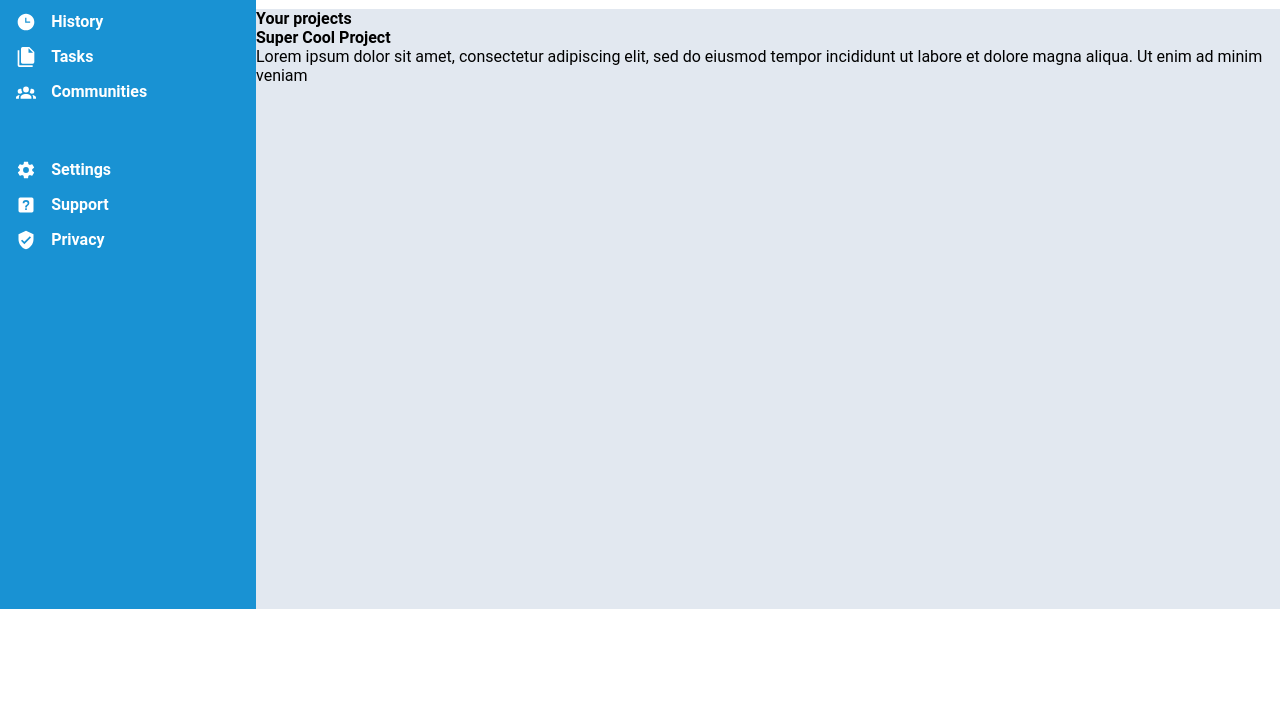
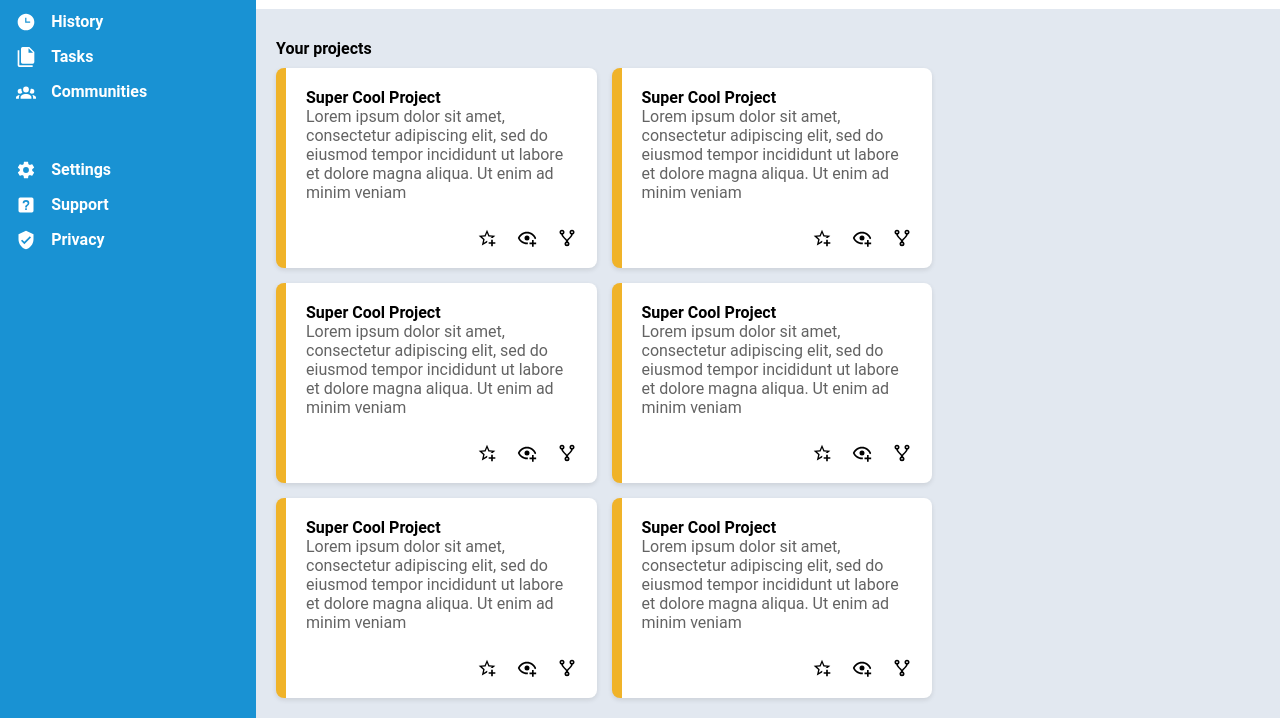
Before and after one commit to guillaumesrl/grid-project, a plain HTML site: page index.html in a window 1280 px wide. Shown: the part 191-909 px from the top of the page. Before the commit the page ends 800 px from the top, so only its background shows below. Drawn offline with Linux system fonts and the light colour scheme.

Commit message:
project cards grid done

```diff
--- a/index.html
+++ b/index.html
@@ -85,16 +85,72 @@
         <div class="main">
             <div class="projects">
                 <h2>Your projects</h2>
-            </div>
-            <div class="project-grid">
-                <div class="card">
-                    <h3>Super Cool Project</h3>
-                    <p class="project-content">Lorem ipsum dolor sit amet, consectetur adipiscing elit, sed do eiusmod tempor incididunt
-                        ut labore et dolore magna aliqua. Ut enim ad minim veniam</p>
-                    <div class="card-action">
-                        <img src="">
-                        <img src="">
-                        <img src="">
+                <div class="project-grid">
+                    <div class="card">
+                        <h3>Super Cool Project</h3>
+                        <p class="project-content">Lorem ipsum dolor sit amet, consectetur adipiscing elit, sed do
+                            eiusmod tempor incididunt
+                            ut labore et dolore magna aliqua. Ut enim ad minim veniam</p>
+                        <div class="card-action">
+                            <img src="files/star-plus-outline.svg">
+                            <img src="files/eye-plus-outline.svg">
+                            <img src="files/source-fork.svg">
+                        </div>
+                    </div>
+                    <div class="card">
+                        <h3>Super Cool Project</h3>
+                        <p class="project-content">Lorem ipsum dolor sit amet, consectetur adipiscing elit, sed do
+                            eiusmod tempor incididunt
+                            ut labore et dolore magna aliqua. Ut enim ad minim veniam</p>
+                        <div class="card-action">
+                            <img src="files/star-plus-outline.svg">
+                            <img src="files/eye-plus-outline.svg">
+                            <img src="files/source-fork.svg">
+                        </div>
+                    </div>
+                    <div class="card">
+                        <h3>Super Cool Project</h3>
+                        <p class="project-content">Lorem ipsum dolor sit amet, consectetur adipiscing elit, sed do
+                            eiusmod tempor incididunt
+                            ut labore et dolore magna aliqua. Ut enim ad minim veniam</p>
+                        <div class="card-action">
+                            <img src="files/star-plus-outline.svg">
+                            <img src="files/eye-plus-outline.svg">
+                            <img src="files/source-fork.svg">
+                        </div>
+                    </div>
+                    <div class="card">
+                        <h3>Super Cool Project</h3>
+                        <p class="project-content">Lorem ipsum dolor sit amet, consectetur adipiscing elit, sed do
+                            eiusmod tempor incididunt
+                            ut labore et dolore magna aliqua. Ut enim ad minim veniam</p>
+                        <div class="card-action">
+                            <img src="files/star-plus-outline.svg">
+                            <img src="files/eye-plus-outline.svg">
+                            <img src="files/source-fork.svg">
+                        </div>
+                    </div>
+                    <div class="card">
+                        <h3>Super Cool Project</h3>
+                        <p class="project-content">Lorem ipsum dolor sit amet, consectetur adipiscing elit, sed do
+                            eiusmod tempor incididunt
+                            ut labore et dolore magna aliqua. Ut enim ad minim veniam</p>
+                        <div class="card-action">
+                            <img src="files/star-plus-outline.svg">
+                            <img src="files/eye-plus-outline.svg">
+                            <img src="files/source-fork.svg">
+                        </div>
+                    </div>
+                    <div class="card">
+                        <h3>Super Cool Project</h3>
+                        <p class="project-content">Lorem ipsum dolor sit amet, consectetur adipiscing elit, sed do
+                            eiusmod tempor incididunt
+                            ut labore et dolore magna aliqua. Ut enim ad minim veniam</p>
+                        <div class="card-action">
+                            <img src="files/star-plus-outline.svg">
+                            <img src="files/eye-plus-outline.svg">
+                            <img src="files/source-fork.svg">
+                        </div>
                     </div>
                 </div>
             </div>
--- a/style.css
+++ b/style.css
@@ -171,3 +171,52 @@
 .header-bottom .informations .text .greetings {
     align-self: end;
 }
+
+.main {
+    display: grid;
+    grid-template-columns: 2fr 1fr;
+    padding: 30px 20px 20px 20px;
+}
+
+.main .projects {
+    display: grid;
+    grid-template-columns: 1fr;
+    gap: 10px;
+}
+
+.main .projects .project-grid {
+    display: grid;
+    grid-template-columns: repeat(auto-fit, minmax(300px, 1fr));
+    gap: 15px;
+}
+
+.main .projects .project-grid .card {
+    min-height: 200px;
+    background-color: white;
+    display: grid;
+    grid-template-rows: auto 1fr auto;
+    padding: 20px;
+    border-radius: 8px;
+    border-left: 10px solid #F0B329;
+    box-shadow: 0 2px 5px rgba(0,0,0,0.1);
+}
+
+.main .projects .project-grid .card .project-content {
+    color: #636363;
+}
+
+.main .projects .project-grid .card .card-action {
+    display: grid;
+    grid-template-columns: repeat(3, 20px);
+    gap: 20px;
+    justify-content: end;
+}
+
+.main .projects .project-grid .card h3 {
+    align-self: end;
+}
+
+.main .projects .project-grid .card .card-action img {
+    width: 20px;
+    height: 20px;
+}
```
Also changed, not shown: files/eye-plus-outline.svg (added), files/source-fork.svg (added), files/star-plus-outline.svg (added).
